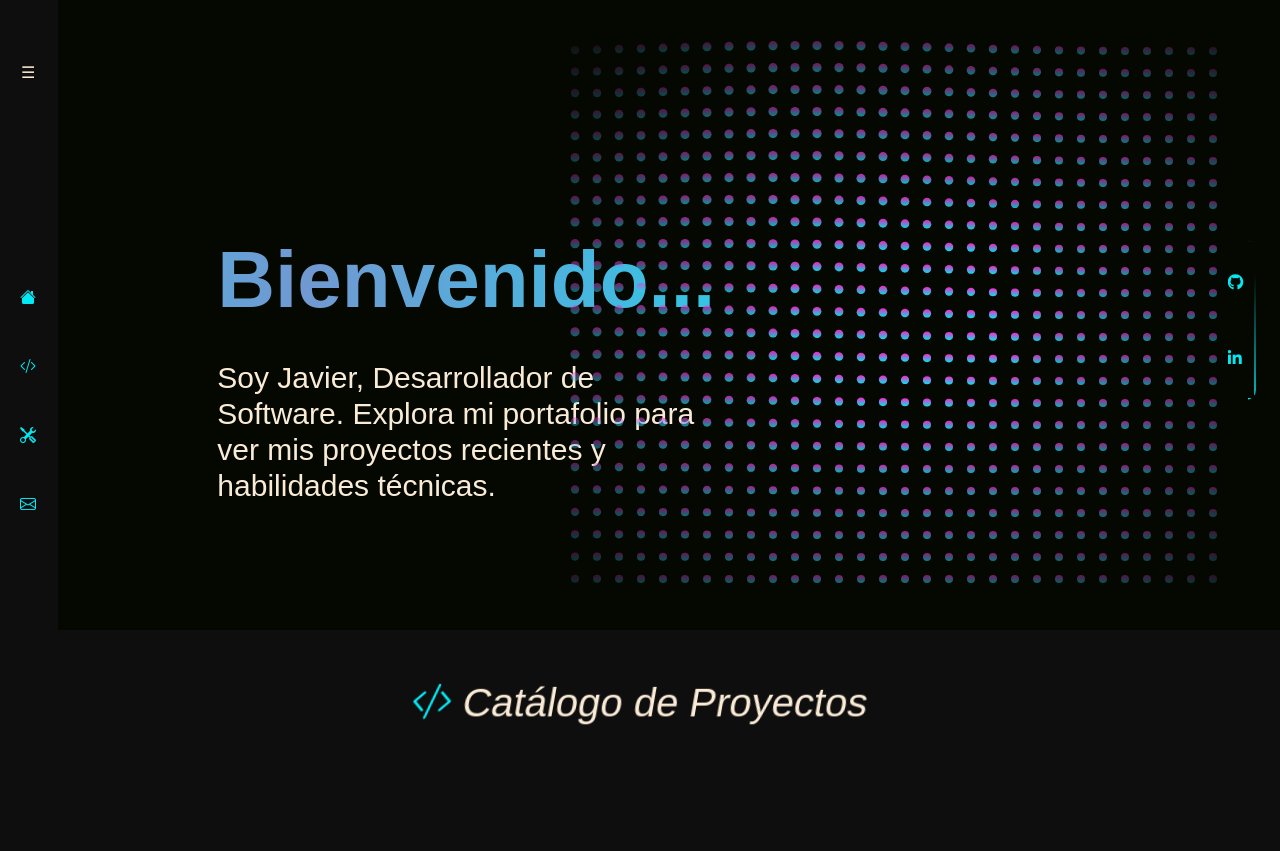
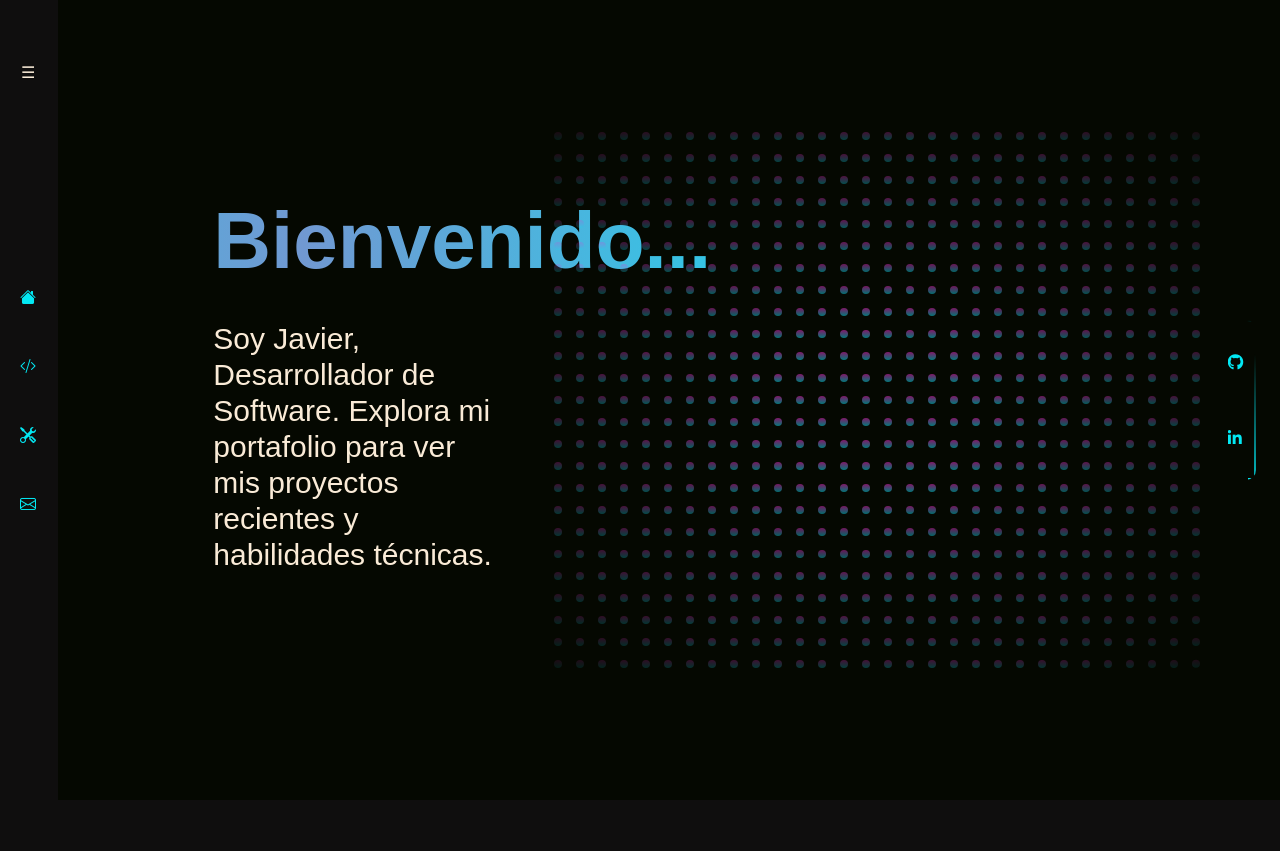
Before and after one commit to wardazeroth/portfolio, a Django app: template templates/index.html in a window 1280 px wide. Shown: the top 851 px of the page. Run offline with Django 3.2, Linux system fonts and the light colour scheme; the template is opened without the code that fills it, so the values that code supplies are empty; some libraries are stand-ins or nearby versions; some web fonts are replaced; grey boxes are pictures that could not be loaded.

Commit message:
fix: definiendo responsividad para relacion de aspecto pantallas

```diff
--- a/static/css/style.css
+++ b/static/css/style.css
@@ -553,10 +553,11 @@
 	top: 0;
 	right: 0;
 	width: 6em;
-	top: 13em;
+	top: 50%;
+	transform: translateY(-50%);
 	padding: 2em ;
 	cursor: default;
-	height: 100vh;
+	height: auto;
 	overflow-x: hidden;
 	overflow-y: auto;
 	z-index: 10000;
@@ -837,7 +838,7 @@
 
 .wrapper-cards {
     transform: skewX(-10deg);
-    margin: 10px 30px;
+    margin: 1.5rem 30px;
 
     /* --- EFECTO VIDRIO (GLASSMORPHISM) --- */
     background: rgba(255, 255, 255, 0.1);
@@ -1273,3 +1274,49 @@
     padding: 0;
     display: flex;
 }
+
+/* Hero a pantalla completa en escritorio, sin depender del tamaño del monitor */
+@media screen and (min-width: 737px) {
+	#presentacion {
+		min-height: 100vh;
+		min-height: 100svh;
+		display: flex;
+		align-items: center;
+	}
+
+	#presentacion > .row {
+		width: 100%;
+	}
+
+	#presentacion .posicion-relativa-movil {
+		align-items: center;
+	}
+
+	#pres {
+		container-type: inline-size;
+	}
+
+	/* El grid (~650px) se desborda de su columna (5/12); el texto deja ese desborde libre */
+	#presentacion .presentacion {
+		margin-top: 0;
+		padding-right: max(1.5rem, calc((var(--grid-w, 650px) - (100cqw + 24px) * 5 / 12) / 2 + 3rem));
+	}
+}
+
+/* Navbar superior solo en pantallas muy grandes; antes, solo el menú lateral */
+@media screen and (min-width: 981px) and (max-width: 2199px) {
+	.navbar {
+		display: none;
+	}
+}
+
+/* Pantallas grandes: grid de puntos más grande (650px * 1.3) */
+@media screen and (min-width: 1800px) {
+	#pres {
+		--grid-w: 845px;
+	}
+
+	#presentacion .animacion {
+		zoom: 1.3;
+	}
+}
--- a/templates/index.html
+++ b/templates/index.html
@@ -376,7 +376,7 @@
 
     const origen = (desdeDonde) => desdeDonde === 'center' ? 'center' : parseInt(desdeDonde);
 
-    // Onda sutil y continua: baja desde la esquina superior, llega a la inferior y se devuelve
+    // Ciclo en loop: gota desde el centro, luego onda que baja desde la esquina y se devuelve, y vuelta a empezar
     function animacionAmbiente() {
         anime({
             targets: '.punto-element',
@@ -394,7 +394,8 @@
             ],
             delay: anime.stagger(60, {grid: [grid_ancho, grid_alto], from: 'first'}),
             direction: 'alternate',
-            loop: true
+            loop: 2,
+            complete: () => lanzarAnimacion('center')
         });
     }
 
@@ -423,7 +424,7 @@
         });
     };
 
-        animacionAmbiente();
+        lanzarAnimacion('center');
     };
 
     anime({
```
